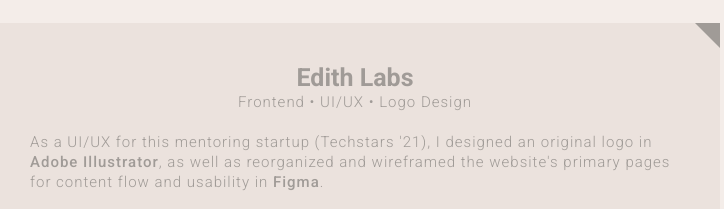
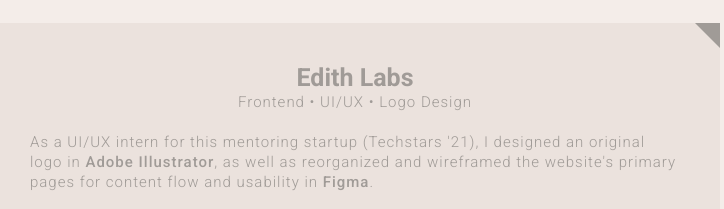
Before and after one commit to timoteayang/timoteayang.github.io, a plain HTML site: page index.html in a window 1280 px wide. Shown: the part 1360-1569 px from the top of the page, 293-1017 px from the left. Drawn offline with Linux system fonts and the light colour scheme.

Commit message:
Add files via upload

```diff
--- a/index.html
+++ b/index.html
@@ -145,7 +145,7 @@
             <div class="corner"></div>
             <h3>Edith Labs</h3>
             <p style="margin-bottom: 20px;">Frontend • UI/UX • Logo Design</p>
-            <p class="projpara">As a UI/UX for this mentoring startup (Techstars '21), I designed an original logo in <strong>Adobe Illustrator</strong>, as well as reorganized and wireframed the website's primary pages for content flow and usability in <strong>Figma</strong>.</p>
+            <p class="projpara">As a UI/UX intern for this mentoring startup (Techstars '21), I designed an original logo in <strong>Adobe Illustrator</strong>, as well as reorganized and wireframed the website's primary pages for content flow and usability in <strong>Figma</strong>.</p>
             <p class="projpara">Later, as a frontend intern, I helped translate Edith's visual rebrand into code by developing new interfaces for member applications, dynamic blog posts, and various other components using <strong>React.js</strong>, <strong>Contentful</strong>, and <strong>CSS</strong>.</p>
             <a class="projlink" href="https://www.linkedin.com/posts/edith-labs_mentorship-edith-activity-6824114163917443072-IsDe" target="_blank" rel="noopener noreferrer">Designed Logo in Action<span>></span></a>
             <a class="projlink" href="https://edithlabs.com" target="_blank" rel="noopener noreferrer">Edith Labs Website<span>></span></a>
```
